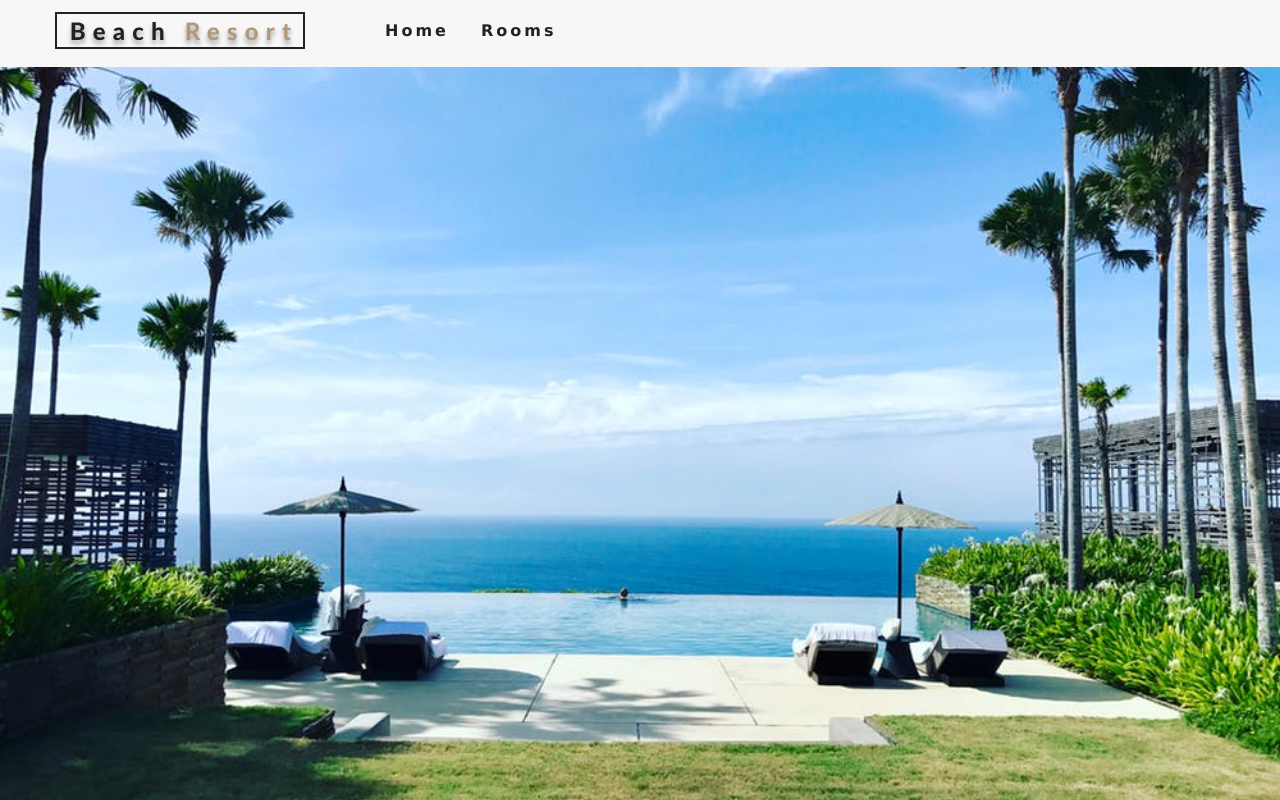
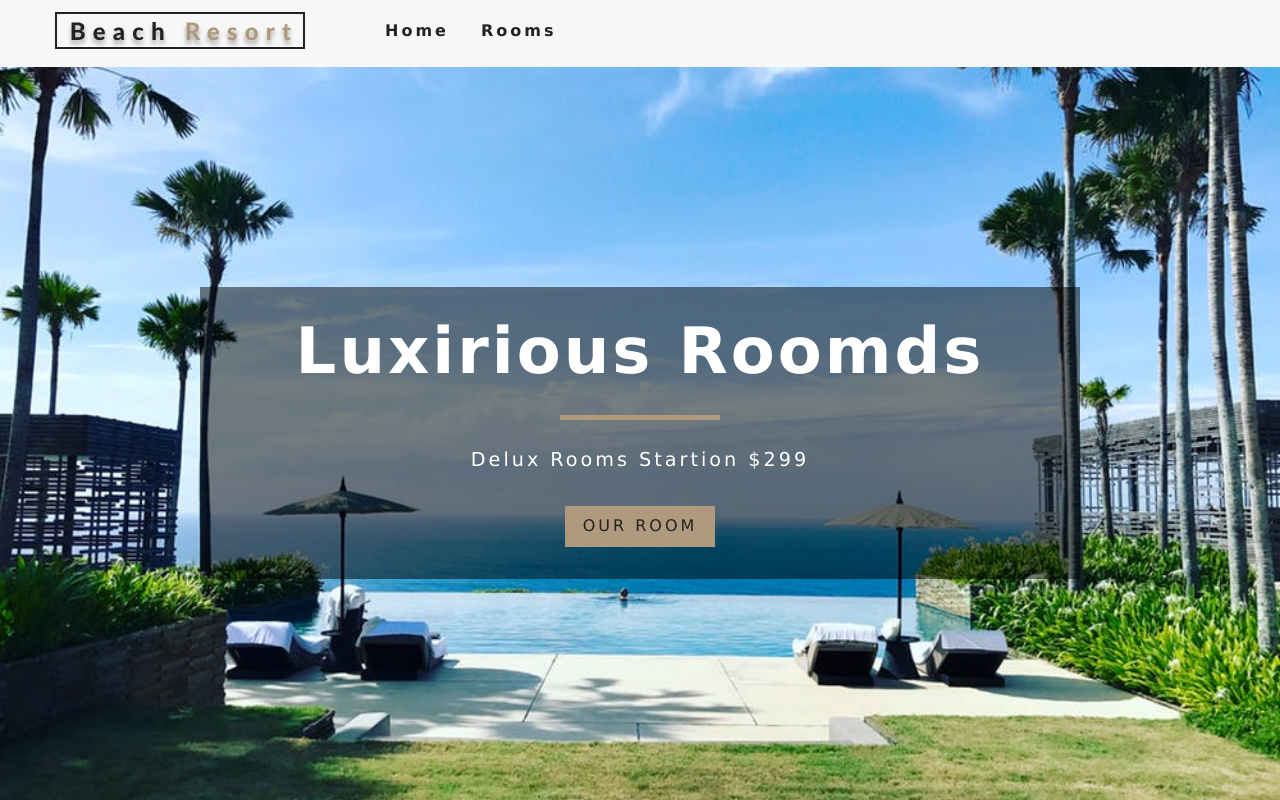
Before and after one commit to Arup-paul/react-beach-resort, a React (Create React App) app: page / in a window 1280 px wide. Built offline with nearby package versions, Linux system fonts and the light colour scheme.

Commit message:
Banner Component

```diff
--- /dev/null
+++ b/src/Components/Banner.js
@@ -0,0 +1,12 @@
+import React from 'react';
+
+export default function Banner({children,title,subtitle}) {
+    return (
+        <div className="banner">
+            <h1>{title}</h1>
+            <div></div>
+            <p>{subtitle}</p>
+            {children}
+        </div>
+    );
+}
--- a/src/pages/Error.js
+++ b/src/pages/Error.js
@@ -1,9 +1,20 @@
 import React from 'react';
 import Hero from "../Components/Hero";
+import Banner from "../Components/Banner";
+import {Link} from "react-router-dom";
 
 function Error( ) {
     return (
-         <Hero  />
+         <Hero>
+             <Banner
+                 title="404"
+                 subtitle="page not found"
+             >
+                 <Link to='/' className="btn-primary">
+                     Back To Home
+                 </Link>
+             </Banner>
+         </Hero>
     );
 }
 
--- a/src/pages/Home.js
+++ b/src/pages/Home.js
@@ -1,8 +1,21 @@
 import React from 'react';
 import Hero from "../Components/Hero";
+import Banner from "../Components/Banner";
+import {Link} from "react-router-dom";
 
-function Home( ) {
-    return   <Hero />
+function Home() {
+    return (
+    <Hero>
+       <Banner
+           title="Luxirious Roomds"
+           subtitle="delux rooms startion $299"
+       >
+           <Link to='/rooms' className="btn-primary">
+               Our Room
+           </Link>
+       </Banner>
+    </Hero>
+    )
 
 }
 
--- a/src/pages/Rooms.js
+++ b/src/pages/Rooms.js
@@ -1,9 +1,19 @@
 import React from 'react';
 import Hero from "../Components/Hero";
+import Banner from "../Components/Banner";
+import {Link} from "react-router-dom";
 
 const Rooms = () => {
     return (
-         <Hero hero="roomsHero" />
+        <Hero hero="roomsHero">
+            <Banner
+                title="Our Rooms"
+            >
+                <Link to='/' className="btn-primary">
+                     Back To  Home
+                </Link>
+            </Banner>
+        </Hero>
     );
 }
 
```
